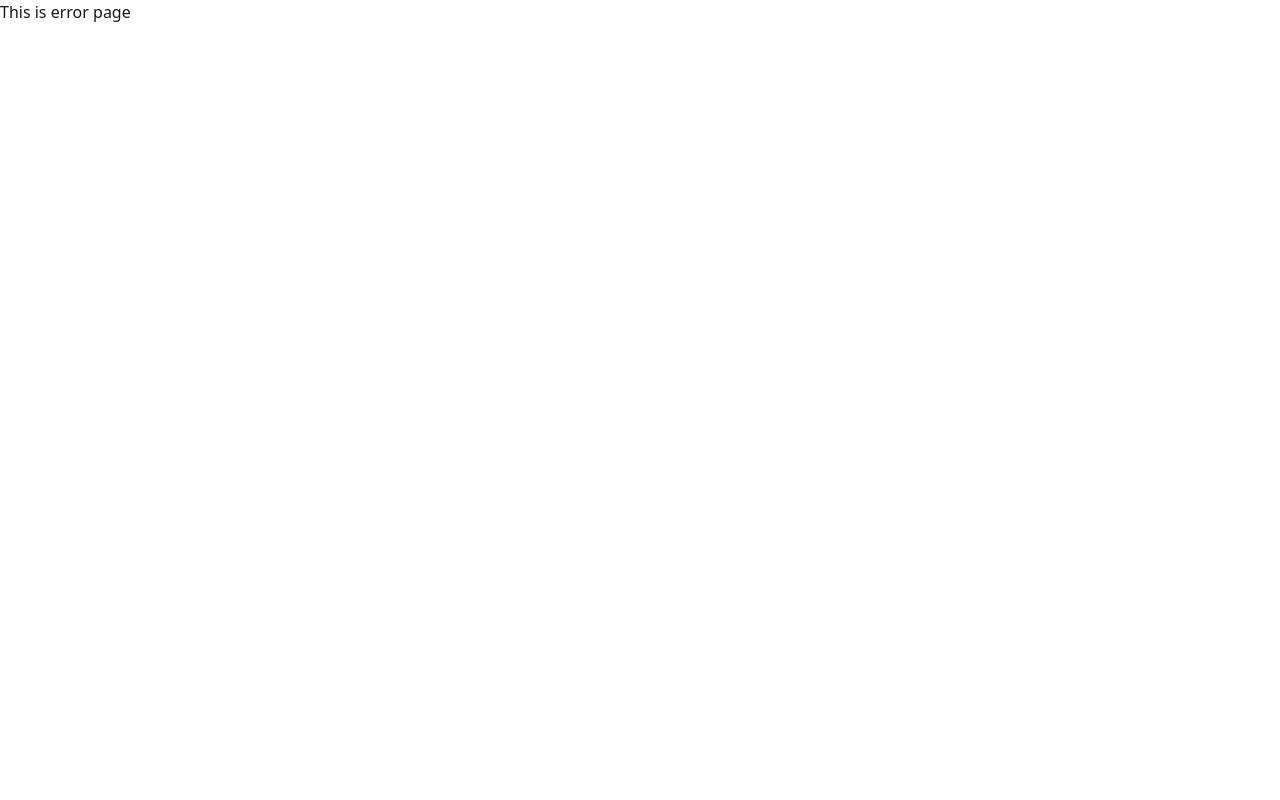
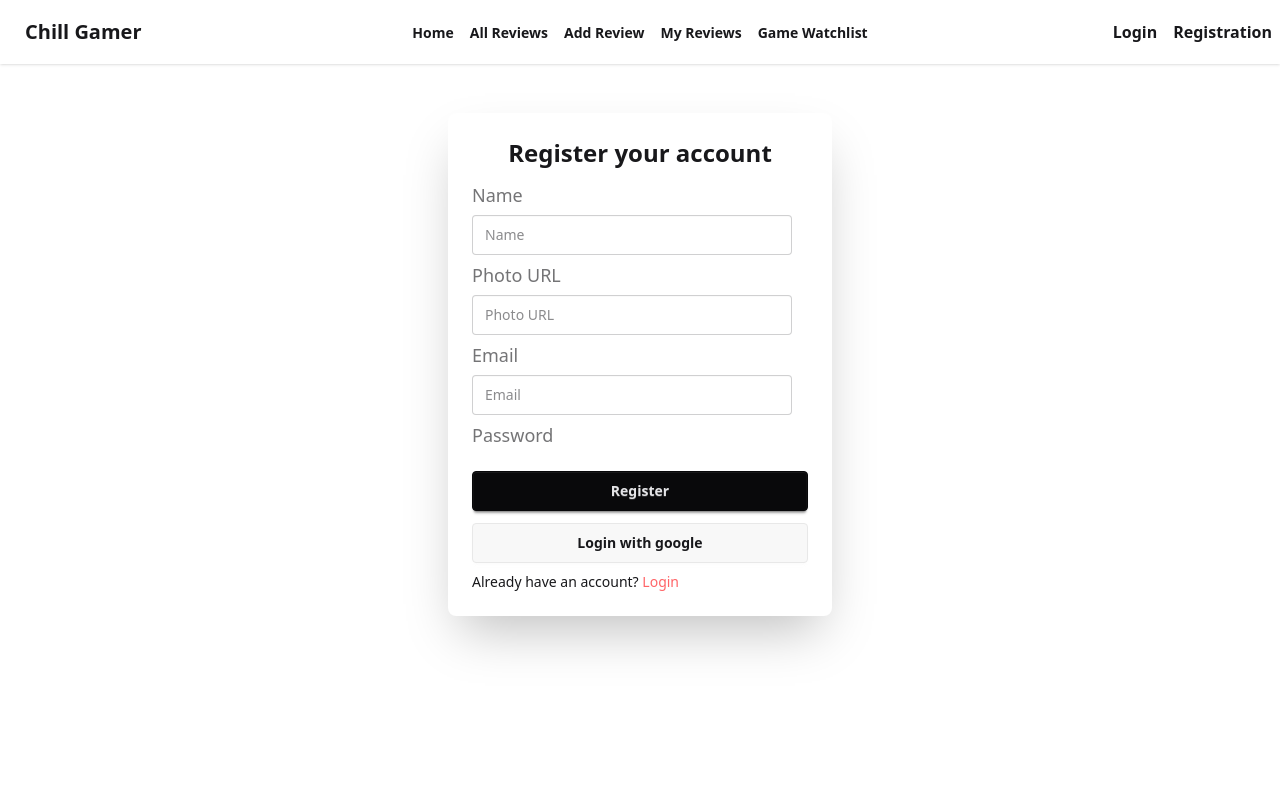
Before and after one commit to Mehedi86/assignment-ten-client, a React (Vite) app: page /register in a window 1280 px wide. Before the commit this address had no page. Shown: the top 800 px of the page. Built offline with nearby package versions, Linux system fonts and the light colour scheme.

Commit message:
added: login and registration page

```diff
--- a/src/components/GameCard.jsx
+++ b/src/components/GameCard.jsx
@@ -1,7 +1,7 @@
 ;
 
 const GameCard = ({ singleData }) => {
-    const { id, title, image, rating, genre, release_date, platforms, developer, short_description, game_info } = singleData;
+    const { title, image, rating, genre, release_date, platforms, developer, short_description } = singleData;
     return (
         <div className="card bg-base-100 shadow-sm">
             <figure>
@@ -15,7 +15,7 @@ const GameCard = ({ singleData }) => {
                 <p className="font-semibold">Genre: {genre}</p>
                 <p className="font-semibold">Rating: {rating}</p>
                 <p className="font-semibold">Release_Date: {release_date}</p>
-                <p className="font-semibold space-x-2">Platform: {platforms.map((platform,id)=> <p className="inline" key={id}>{platform}</p>)}</p>
+                <p className="font-semibold space-x-2">Platform: {platforms.map((platform, id) => <p className="inline" key={id}>{platform}</p>)}</p>
                 <p className="font-semibold">Developer: {developer}</p>
                 <button className="btn">Explore Details</button>
             </div>
--- a/src/components/Navbar.jsx
+++ b/src/components/Navbar.jsx
@@ -13,7 +13,7 @@ const Navbar = () => {
                         tabIndex={0}
                         className="menu menu-sm dropdown-content bg-base-100 rounded-box z-1 mt-3 w-52 p-2 shadow">
                         <div>
-                            <NavLink to="/"   >Home</NavLink>
+                            <NavLink to="/">Home</NavLink>
                             <NavLink>All Reviews</NavLink>
                             <NavLink>Add Review</NavLink>
                             <NavLink>My Reviews</NavLink>
@@ -33,8 +33,8 @@ const Navbar = () => {
                 </ul>
             </div>
             <div className="navbar-end gap-4 font-semibold">
-                <NavLink>Login</NavLink>
-                <NavLink>Registration</NavLink>
+                <NavLink to="/login">Login</NavLink>
+                <NavLink to="/register">Registration</NavLink>
             </div>
         </div>
     );
--- /dev/null
+++ b/src/pages/LoginPage.jsx
@@ -0,0 +1,26 @@
+import { useNavigate } from "react-router-dom";
+
+
+const LoginPage = () => {
+    const navigate = useNavigate();
+    return (
+        <div className="w-full min-h-[600px] flex justify-center items-center">
+            <div className="card bg-base-100 w-full max-w-sm shrink-0 shadow-2xl">
+                <div className="card-body">
+                    <h2 className="text-2xl font-semibold text-center">Login your account</h2>
+                    <form className="fieldset">
+                        <label className="fieldset-label text-lg">Email</label>
+                        <input type="email" className="input" placeholder="Email" name="email" />
+                        <label className="fieldset-label text-lg">Password</label>
+                        <input type="password" className="input" placeholder="Password" name="password" />
+                        <button className="btn btn-neutral my-2">Login</button>
+                    </form>
+                    <button className="btn"> Login with google</button>
+                    <p>Dont have an account? <span onClick={() => navigate("/register")} className="text-red-400 cursor-pointer">Register</span></p>
+                </div>
+            </div>
+        </div>
+    );
+};
+
+export default LoginPage;
--- /dev/null
+++ b/src/pages/RegisterPage.jsx
@@ -0,0 +1,30 @@
+import React from 'react';
+import { useNavigate } from 'react-router-dom';
+
+const RegisterPage = () => {
+    const navigate = useNavigate();
+    return (
+        <div className="w-full min-h-[600px] flex justify-center items-center">
+            <div className="card bg-base-100 w-full max-w-sm shrink-0 shadow-2xl">
+                <div className="card-body">
+                    <h2 className="text-2xl font-semibold text-center">Register your account</h2>
+                    <form className="fieldset">
+                        <label className="fieldset-label text-lg">Name</label>
+                        <input type="text" className="input" placeholder="Name" name="name" />
+                        <label className="fieldset-label text-lg">Photo URL</label>
+                        <input type="text" className="input" placeholder="Photo URL" name="url" />
+                        <label className="fieldset-label text-lg">Email</label>
+                        <input type="email" className="input" placeholder="Email" name="email" />
+                        <label className="fieldset-label text-lg">Password</label>
+                        {/* {passwordError && <p className="text-red-600">{passwordError}</p>} */}
+                        <button className="btn btn-neutral mt-4">Register</button>
+                    </form>
+                    <button className="btn"> Login with google</button>
+                    <p>Already have an account? <span onClick={() => navigate("/login")} className="text-red-400 cursor-pointer">Login</span></p>
+                </div>
+            </div>
+        </div>
+    );
+};
+
+export default RegisterPage;
```
Also changed, not shown: src/route/Route.jsx (+10 -0 lines).
